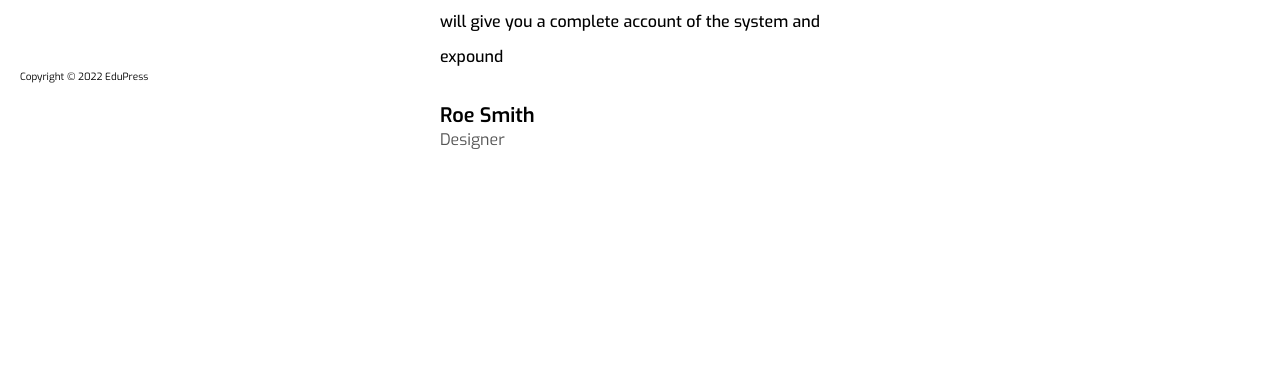
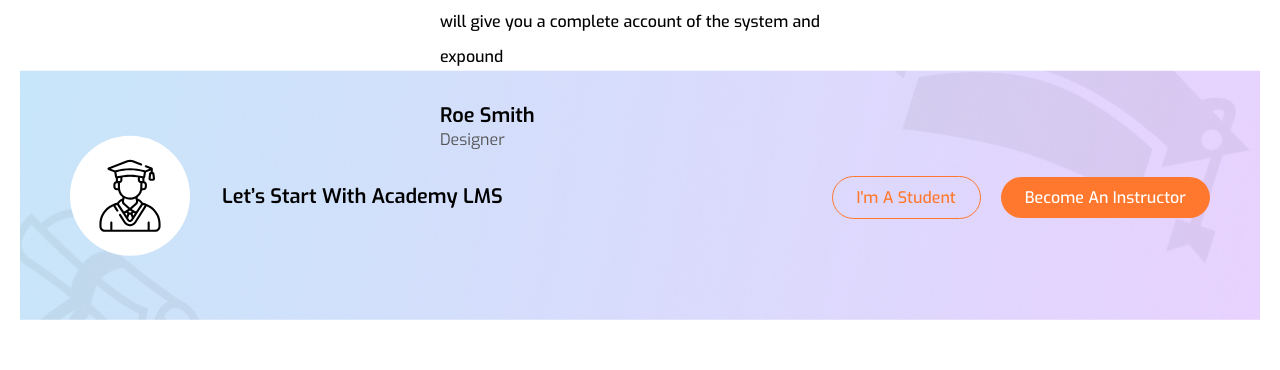
Before and after one commit to freund82/e-learning-react, a React (Vite) app: page / in a window 1280 px wide. Shown: the part 6390-6760 px from the top of the page. Before the commit the page ends 6542 px from the top, so only its background shows below. Built offline with nearby package versions, Linux system fonts and the light colour scheme.

Commit message:
Готов блок banner на главной странице снизу рядом с footer

```diff
--- /dev/null
+++ b/src/components/Home/Banner/Banner.jsx
@@ -0,0 +1,31 @@
+import "./banner.css"
+import StudentSvg from "../../../assets/icons/student.svg"
+import ButtonSecondary from "../../shared/ButtonSecondary/ButtonSecondary"
+import ButtonPrimary from "../../shared/ButtonPrimary/ButtonPrimary"
+
+function Banner() {
+    return (
+            <div className="banner">
+                <div className="banner__inner">
+                    <div className="banner__inner--block">
+                        <div>
+                            <img src={StudentSvg} alt="student" />
+                        </div>
+                        <div>
+                            <h4 className="banner__inner--title">Let’s Start With Academy LMS</h4>
+                        </div>
+                    </div>
+                    <div className="banner__inner--btn">
+                        <div>
+                            <ButtonSecondary variant={"orange"}>I'm A Student</ButtonSecondary>
+                        </div>
+                        <div>
+                            <ButtonPrimary>Become An Instructor</ButtonPrimary>
+                        </div>
+                    </div>
+                </div>
+            </div>
+    )
+}
+
+export default Banner
--- /dev/null
+++ b/src/components/Home/Banner/banner.css
@@ -0,0 +1,45 @@
+.banner{
+    width: 100%;
+    height:25rem;
+    background-image: url("../../../assets/images/banner.png");
+    background-repeat: no-repeat;
+    background-size: cover;
+    background-position: center;
+    padding:6.5rem 5rem;
+    margin-bottom: 9rem;
+}
+
+.banner__inner{
+   display:flex;
+   justify-content: space-between;
+   align-items: center;
+}
+
+.banner__inner--block{
+    display:flex;
+    align-items: center;
+    gap:3.2rem;
+}
+
+.banner__inner--title{
+    font-size: var(--font-size20);
+    font-weight: 600;
+    line-height: var(--line-height120);
+    color:var(--black);
+}
+
+.banner__inner--btn{
+    display:flex;
+    align-items: center;
+    gap:2rem;
+}
+
+@media (max-width: 768px) {
+    .banner{
+        height:auto;
+    }
+    .banner__inner{
+        flex-direction: column;
+        gap:2rem;
+    }
+}
--- a/src/components/shared/ButtonSecondary/ButtonSecondary.jsx
+++ b/src/components/shared/ButtonSecondary/ButtonSecondary.jsx
@@ -1,7 +1,7 @@
 import "./buttonSecondary.css";
 
-function ButtonSecondary({ children, showAllCategories }) {
-    return <button className="button-secondary" onClick={showAllCategories}>{children}</button>;
+function ButtonSecondary({ children, showAllCategories, variant}) {
+    return <button className={`button-secondary ${variant}`} onClick={showAllCategories} >{children}</button>;
 }
 
 export default ButtonSecondary;
--- a/src/components/shared/ButtonSecondary/buttonSecondary.css
+++ b/src/components/shared/ButtonSecondary/buttonSecondary.css
@@ -10,9 +10,20 @@
     font-weight: 500;
 }
 
+.orange{
+    background-color:transparent;
+    border:solid 0.1rem var(--orange);
+    color:var(--orange);
+}
+
 .button-secondary:hover{
     background-color: var(--gray);
     color: var(--white);
     transition: background-color 0.3s ease-in-out;
     transition: color 0.3s ease-in-out;
 }
+
+.orange:hover{
+    background-color: var(--orange);
+    color: var(--white);
+}
--- a/src/pages/Home/Home.jsx
+++ b/src/pages/Home/Home.jsx
@@ -8,6 +8,7 @@
 import EducationBanner from "../../components/Home/EducationBanner/EducationBanner.jsx"
 import Blockquote from "../../components/Home/Blockquote/Blockquote.jsx"
 import comments from "../../data/comments"
+import Banner from "../../components/Home/Banner/Banner.jsx"
 
 function Home({ statistic }) {
 
@@ -67,6 +68,11 @@
                     </div>
             </div>
         </section>
+        <section className="banner__section">
+            <div className="container">
+                <Banner />
+            </div>
+        </section>
         </>
     )
 }
```
Also changed, not shown: src/assets/icons/student.svg (added), src/assets/images/banner.png (added).
